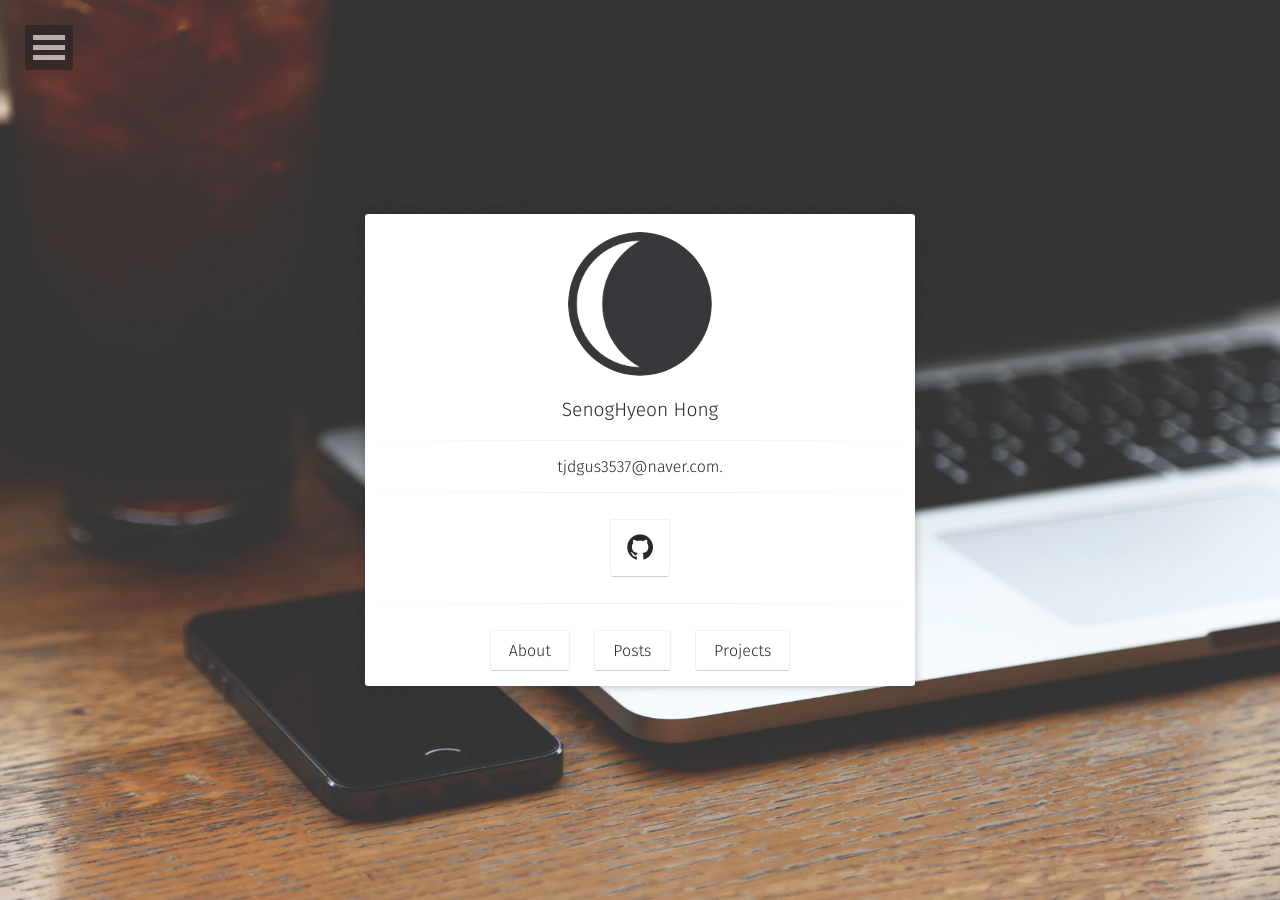
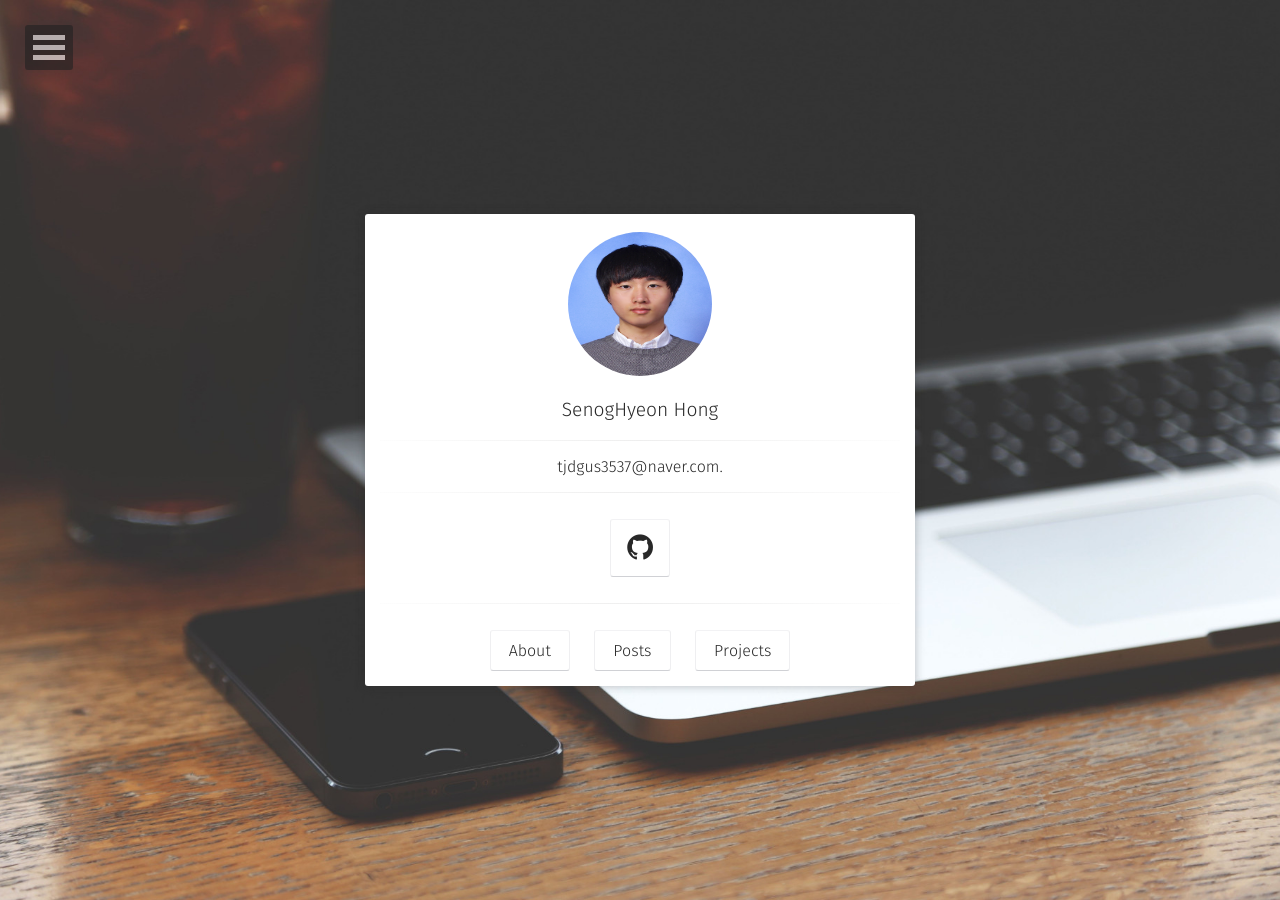
Before and after one commit to tjdgus3537/tjdgus3537.github.io, a Jekyll site: the page built from index.html, in a window 1280 px wide. Built offline with Jekyll 4.4.1, drawn with Linux system fonts in a browser that asks for light colours; some web fonts are replaced.

Commit message:
edit logo

```diff
--- a/_config.yml
+++ b/_config.yml
@@ -4,7 +4,7 @@ bio:                'tjdgus3537@naver.com.'
 description:        "Repulic of Korea"
 reading_time:       true
 words_per_minute:   200
-logo:               'assets/img/logo.png'
+logo:               'assets/img/hong.jpg'
 background:         'assets/img/placeholder-big.jpg'
 tiled_bg:           false   # Set this true if you want to tile your background image, otherwise it will be covered
 locale:             en_US
```
